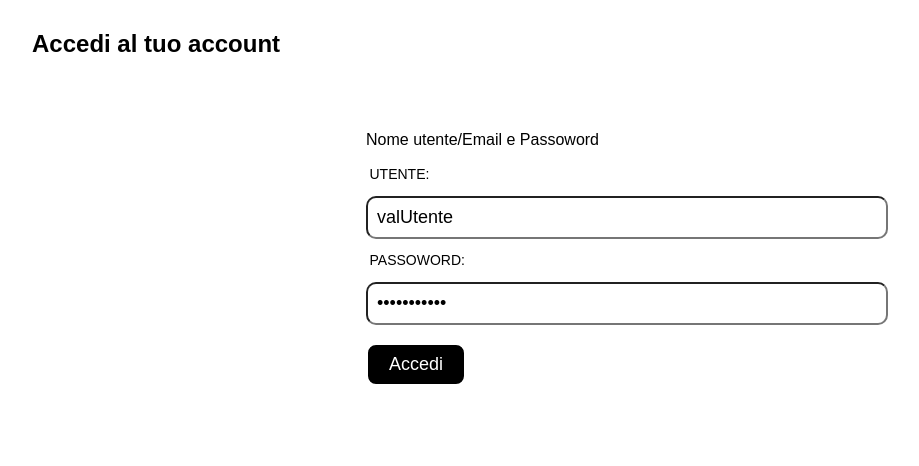
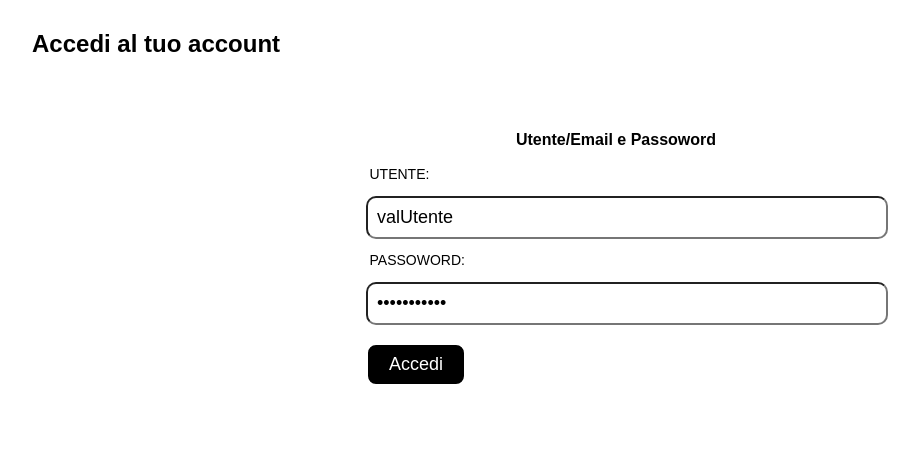
Before and after one commit to TecWeb-GuitArt/GuitArtWebSite, a PHP site: page /login.html in a window 1280 px wide. Shown: the part 200-666 px from the top of the page, without its empty margins (24-943 px from the left). Run offline with PHP 8.4, Linux system fonts and the light colour scheme.

Commit message:
update login pages

```diff
--- a/login.css
+++ b/login.css
@@ -24,6 +24,11 @@ main {
 
   }
 
+  legend {
+    text-align: center;
+    font-weight: bold;
+  }
+
   input, textarea{
       display:block;
       width:100%;
@@ -39,5 +44,4 @@ main {
     color:white;
     width:20%;
     border: 2px solid;
-    text-decoration: none;
   }
--- a/login.html
+++ b/login.html
@@ -37,7 +37,7 @@
 
             <form action="login.php" method="post" class="login-form">
                 <fieldset>
-                    <legend>Nome utente/Email e <span lang="en">Passoword</span></legend>
+                    <legend>Utente/Email e <span lang="en">Passoword</span></legend>
 
                     <label for="utente">Utente:</label>
                     <span><input type="text" name="utente" id="utente" value="valUtente" /></span>
```
